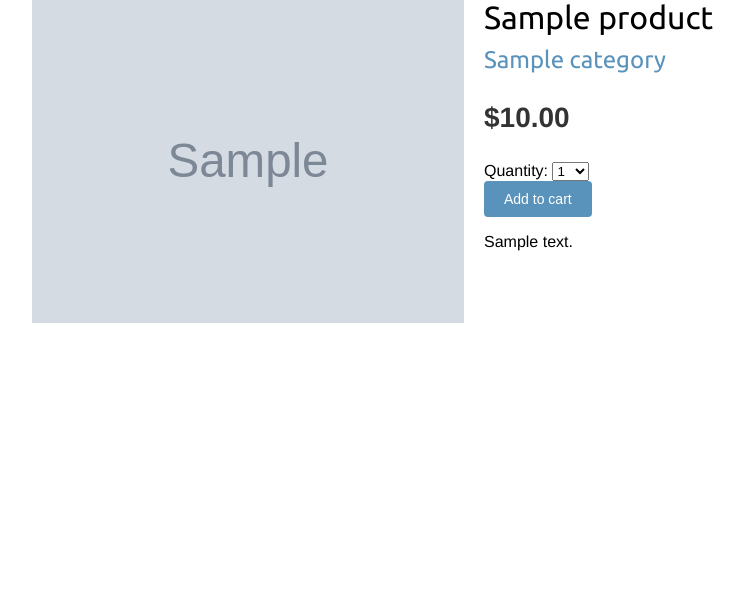
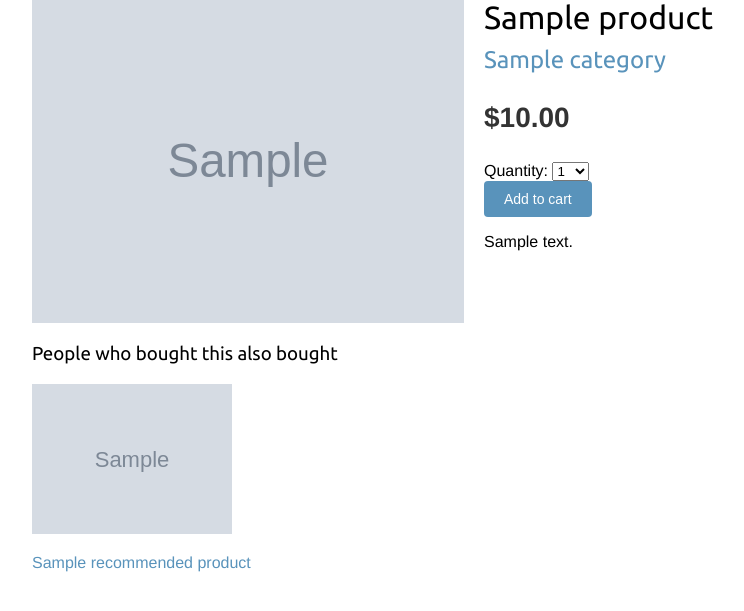
Before and after one commit to Fakhrillo/Simple-Online-Shop, a Django app: template shop/templates/shop/product/detail.html in a window 1280 px wide. Shown: the part 102-713 px from the top of the page, without its empty margins (68-812 px from the left). Run offline with Django 5.2, Linux system fonts and the light colour scheme; tables that the repository leaves empty hold one stand-in row (values such as "Sample post"); the template is opened without the code that fills it: values that come from a table or form of the project are taken from there, most other values are stand-ins (such as "Sample title", 1, 10 or a date in 2020); grey boxes marked "Sample" are stand-in pictures; parts of the project's set-up code (start-up, migrations or seed data) failed here and were passed over.

Commit message:
Recommended products added to product detail page

```diff
--- a/shop/templates/shop/product/detail.html
+++ b/shop/templates/shop/product/detail.html
@@ -21,5 +21,19 @@
             <input type="submit" value="Add to cart">
         </form>
         {{ product.description|linebreaks }}
+        {% if recommended_products %}
+            <div class="recommendations">
+                <h3>People who bought this also bought</h3>
+                {% for p in recommended_products %}
+                    <div class="item">
+                        <a href="{{ p.get_absolute_url }}">
+                            <img src="{% if p.image %}{{ p.image.url }}{% else %}
+                            {% static "img/no_image.png" %}{% endif %}">
+                        </a>
+                        <p><a href="{{ p.get_absolute_url }}">{{ p.name }}</a></p>
+                    </div>
+                {% endfor %}
+            </div>
+        {% endif %}
     </div>
 {% endblock %}
--- a/shop/views.py
+++ b/shop/views.py
@@ -1,6 +1,7 @@
 from django.shortcuts import render, get_object_or_404
 from shop.models import Category, Product
 from cart.forms import CartAddProductForm
+from shop.recommender import Recommender
 # Create your views here.
 
 
@@ -29,6 +30,9 @@ def product_detail(request, id, slug):
 
     cart_product_form = CartAddProductForm()
 
+    r = Recommender()
+    recommended_products = r.suggest_products_for([product], max_results=4)
+
     return render(request,
                   'shop/product/detail.html',
-                  {'product': product, "cart_product_form": cart_product_form})
+                  {'product': product, "cart_product_form": cart_product_form, "recommended_products": recommended_products})
```
